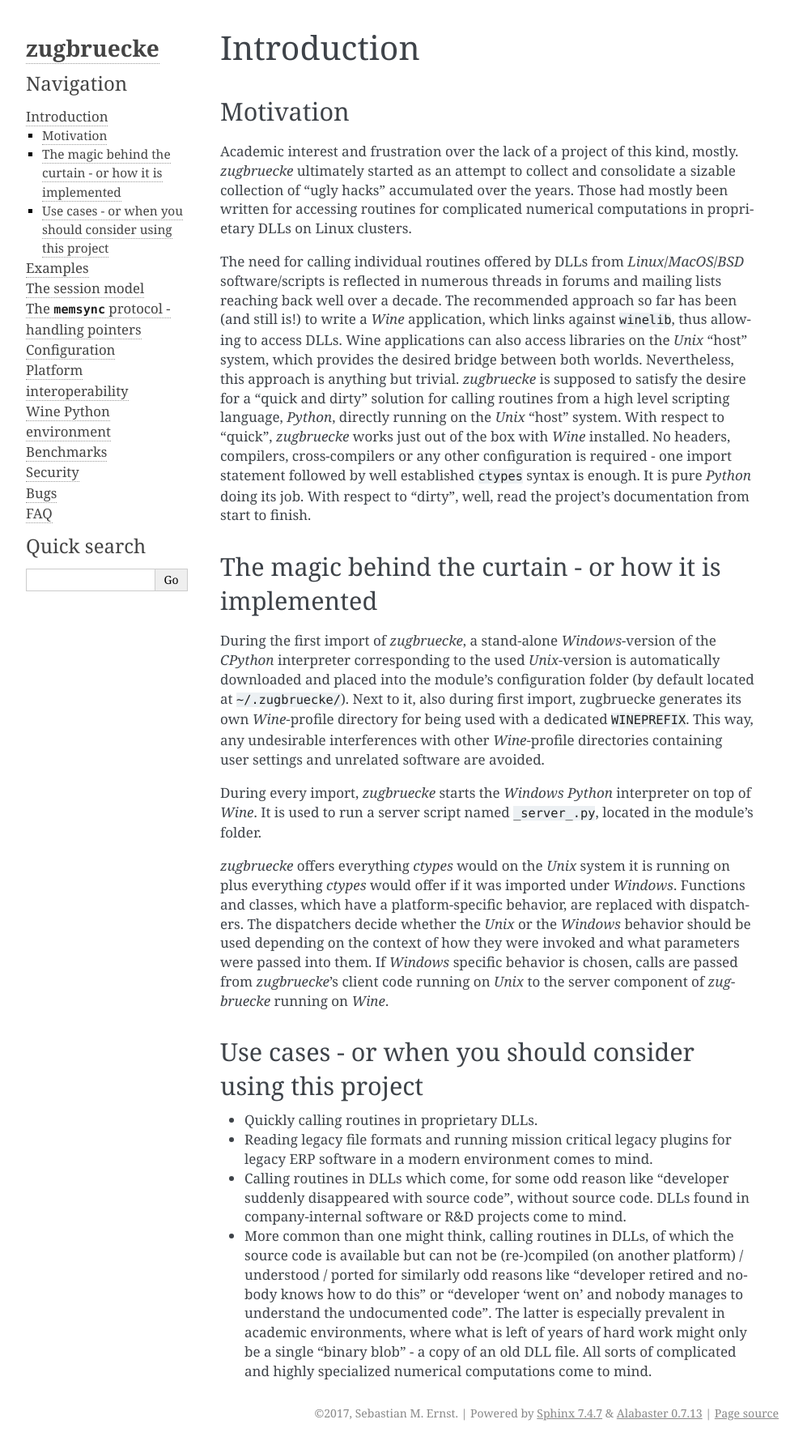
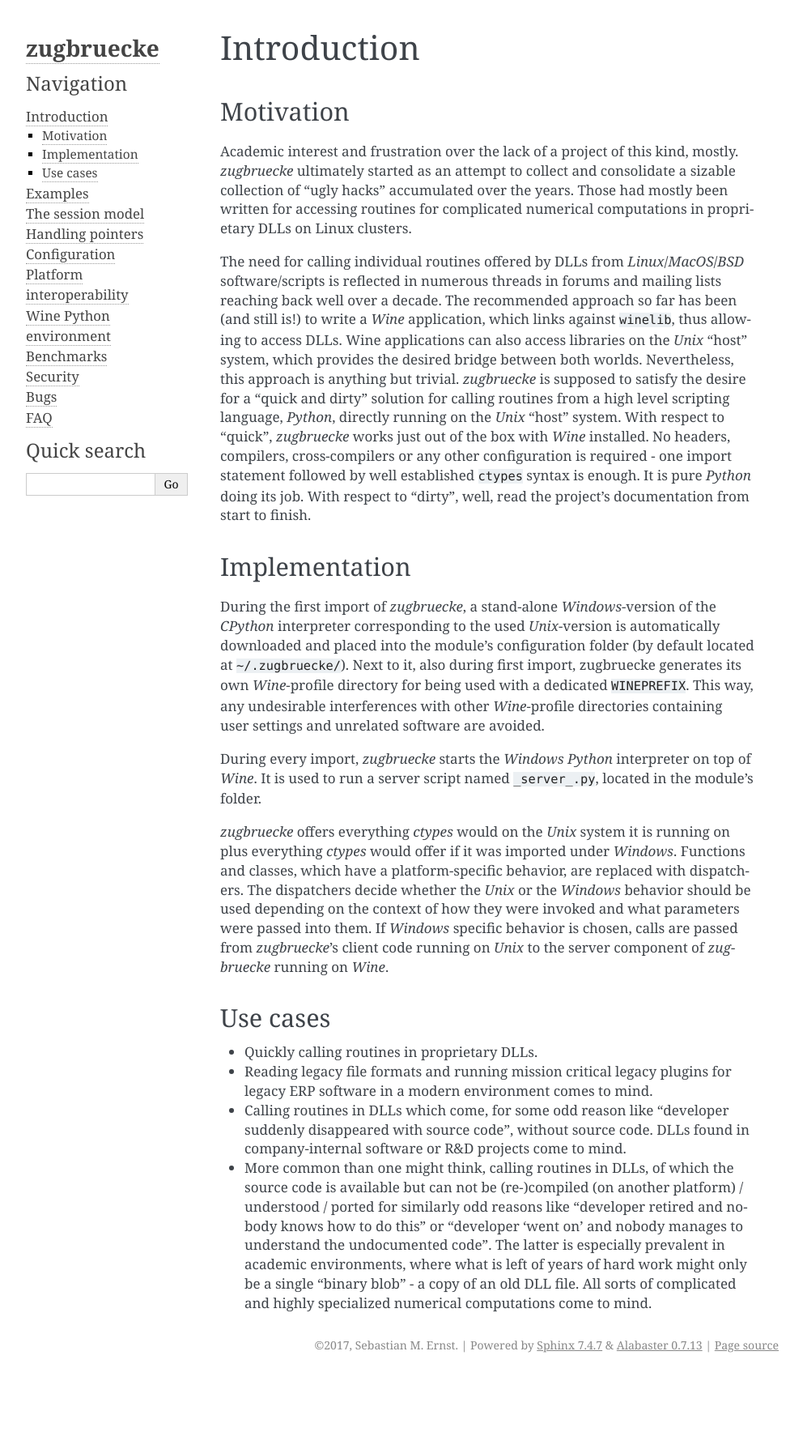
Before and after one commit to pleiszenburg/zugbruecke, a Sphinx documentation site: the page built from docs/introduction.rst, in a window 1280 px wide. Shown: the whole page at 81% size, without its empty margins (148-1140 px from the left). Built offline with Sphinx 7.4.7, drawn with Linux system fonts in a browser that asks for light colours; after the commit the page ends 1700 px from its top, so only the background shows below that.

Commit message:
better headers

```diff
--- a/docs/index.rst
+++ b/docs/index.rst
@@ -1,7 +1,7 @@
-Welcome to zugbruecke!
-======================
+.. image:: http://www.pleiszenburg.de/zugbruecke_logo.png
+	:alt: zugbruecke
 
-.. image:: http://www.pleiszenburg.de/zugbruecke_logo.png
+Calling routines in Windows DLLs from Python scripts running under Linux, MacOS or BSD.
 
 User's guide
 ------------
--- a/docs/introduction.rst
+++ b/docs/introduction.rst
@@ -36,8 +36,8 @@
 
 .. _implementation:
 
-The magic behind the curtain - or how it is implemented
--------------------------------------------------------
+Implementation
+--------------
 
 During the first import of *zugbruecke*, a stand-alone *Windows*-version of the
 *CPython* interpreter corresponding to the used *Unix*-version is automatically
@@ -61,8 +61,8 @@
 
 .. _usecases:
 
-Use cases - or when you should consider using this project
-----------------------------------------------------------
+Use cases
+---------
 
 - Quickly calling routines in proprietary DLLs.
 
--- a/docs/memsync.rst
+++ b/docs/memsync.rst
@@ -3,8 +3,11 @@
 .. index::
 	single: pointer
 
-The ``memsync`` protocol - handling pointers
-============================================
+Handling pointers
+=================
+
+The memory synchronization protocol
+-----------------------------------
 
 Because *zugbruecke* runs core in a separate *Python* interpreter on *Wine*,
 pointers pose a special kind of problem. The can, unfortunately, not be passed
@@ -145,7 +148,7 @@
 	test_vector = [5.74, 3.72, 6.28, 8.6, 9.34, 6.47, 2.05, 9.09, 4.39, 4.75]
 	bubblesort(test_vector)
 
-The ``memsync`` attribute (list of dict)
+Attribute: ``memsync`` (list of dict)
 ----------------------------------------
 
 ``memsync`` is a list of dictionaries. Every dictionary represents one memory
```
